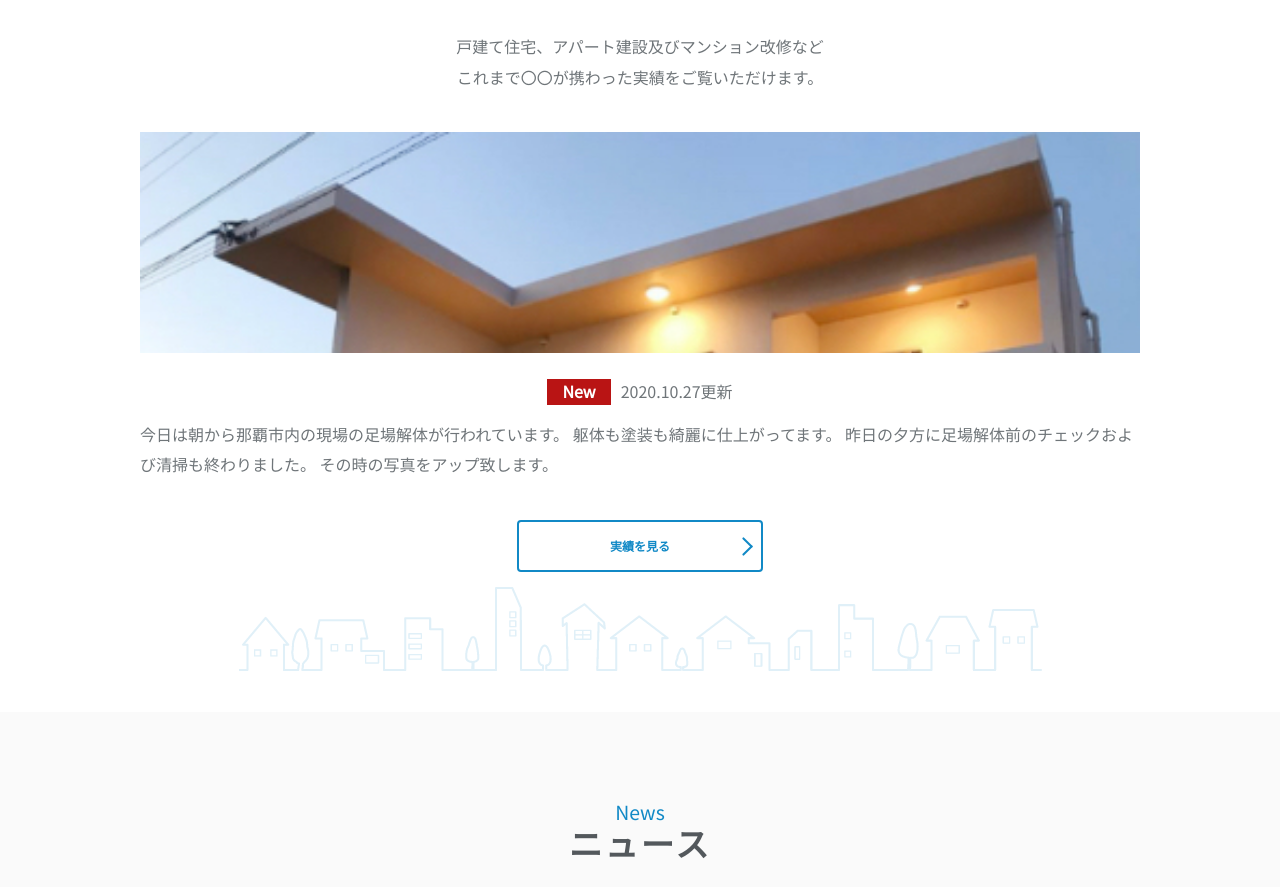
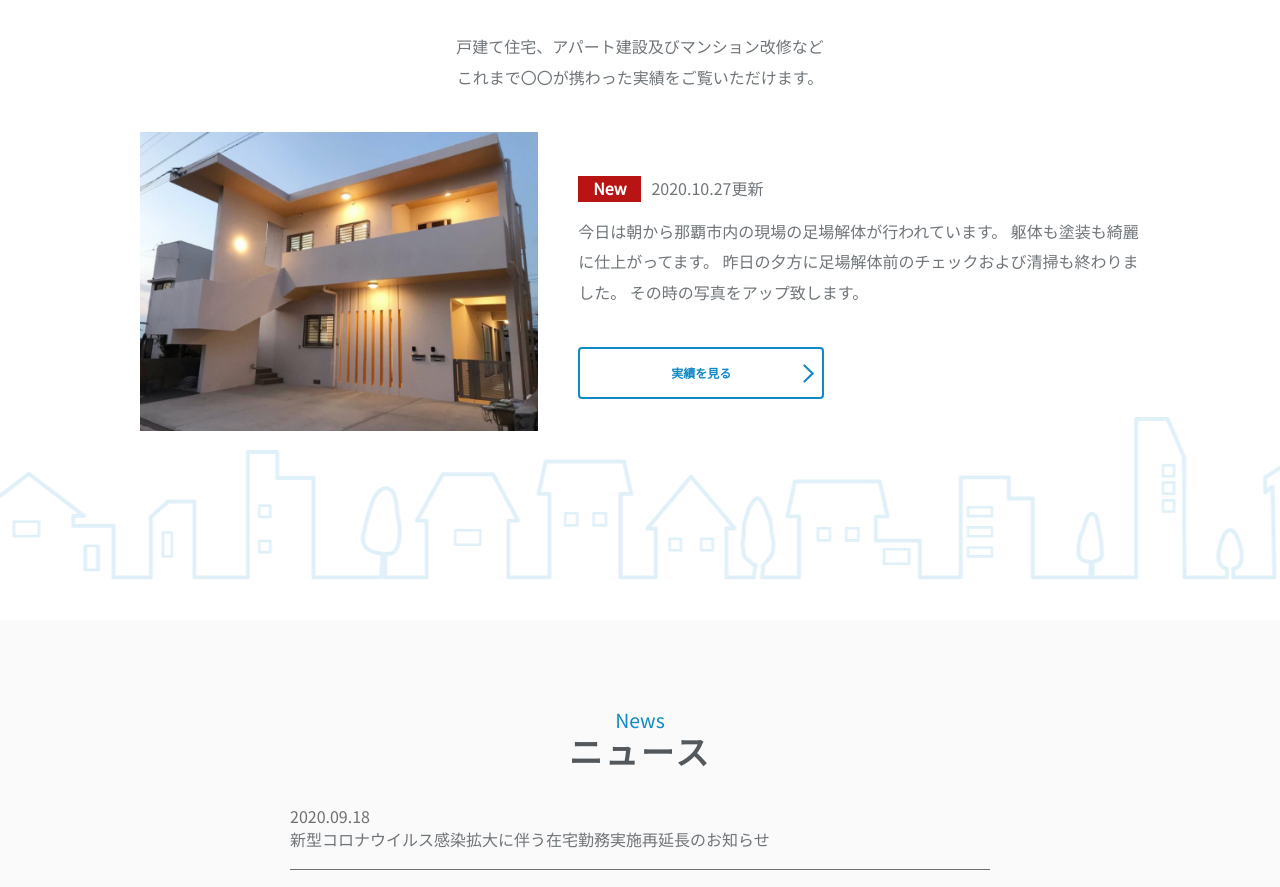
Before and after one commit to s-miyazato/ootomi-kensetsu, a plain HTML site: page index.html in a window 1280 px wide. Shown: the part 1560-2447 px from the top of the page. Drawn offline with nearby package versions, Linux system fonts and the light colour scheme; a script that the page names is missing.

Commit message:
実績PCコーディング

```diff
--- a/css/style.scss
+++ b/css/style.scss
@@ -207,7 +207,7 @@ dd {
 .business-content__wrap {
   background: url("/ootomi-kensetsu/img/bg-business-sp.png") no-repeat 50% 30px;
   background-color: #f7fCfd;
-  @include tablet {
+  @include pc {
     background: url("/ootomi-kensetsu/img/bg-business-pc.png") no-repeat 50% 40px;
     background-color: #f7fCfd;
   }
@@ -260,13 +260,25 @@ dd {
 .works-content__wrap{
   background: url("/ootomi-kensetsu/img/bg-works-sp.png") no-repeat 50% 100%;
   margin-bottom: 40px;
+  @include pc {
+    background: url("/ootomi-kensetsu/img/bg-works-pc.png") no-repeat 50% 100%;
+  }
 }
 .works__contet {
   margin-top: 40px;
+  @include pc {
+    display: flex;
+  }
   .works__image-wrap {
-    width: 100%;
+    width: 295px;
     height: 221px;
+    margin: 0 auto;
     overflow: hidden;
+    @include pc {
+      width: 100%;
+      height: 348px;
+      margin-right: 40px;
+    }
     .works__image {
       width: 100%;
       object-fit: cover;
@@ -274,10 +286,19 @@ dd {
   }
   .works__text {
     margin-top: 30px;
+    @include pc {
+      margin-top: -33px;
+      display: flex;
+      flex-direction: column;
+      justify-content: center;
+    }
   }
   .works__text__day {
     color: #6f7579;
     text-align: center;
+    @include pc {
+      text-align: left;
+    }
   }
   .works__text__label {
     background-color: #b91414;
@@ -291,6 +312,9 @@ dd {
   }
   .btn {
     margin-top: 40px;
+    @include pc {
+      margin-left: 0;
+    }
   }
 }
 
@@ -298,6 +322,10 @@ dd {
 .news__content {
   margin-top: 40px;
   padding-bottom: 50px;
+  @include pc {
+    width: 700px;
+    margin: 40px auto 0;
+  }
   .news__link {
     color: #707070;
     display: block;
@@ -310,6 +338,9 @@ dd {
     border-bottom: 1px solid #707070;
     .news__definition-text {
       margin-top: 10px;
+      @include pc {
+        margin-top: 0;
+      }
     }
   }
 }
--- a/index.html
+++ b/index.html
@@ -86,8 +86,8 @@
         </ul>
       </div>
     </section>
-    <section>
-      <div class="main__contents works-content__wrap">
+    <section class="works-content__wrap">
+      <div class="main__contents">
         <h2 class="content__title"><span class="sub-title text-blue">Works</span>実績</h2>
         <p class="secondary-text"><span class="indention-sp">戸建て住宅、アパート建設及び</span><span>マンション改修など<br class="indention-pc">これまで〇〇が</span><span class="indention-sp">携わった実績をご覧いただけます。</span></p>
         <div class="works__contet">
```
Also changed, not shown: css/style.css.
